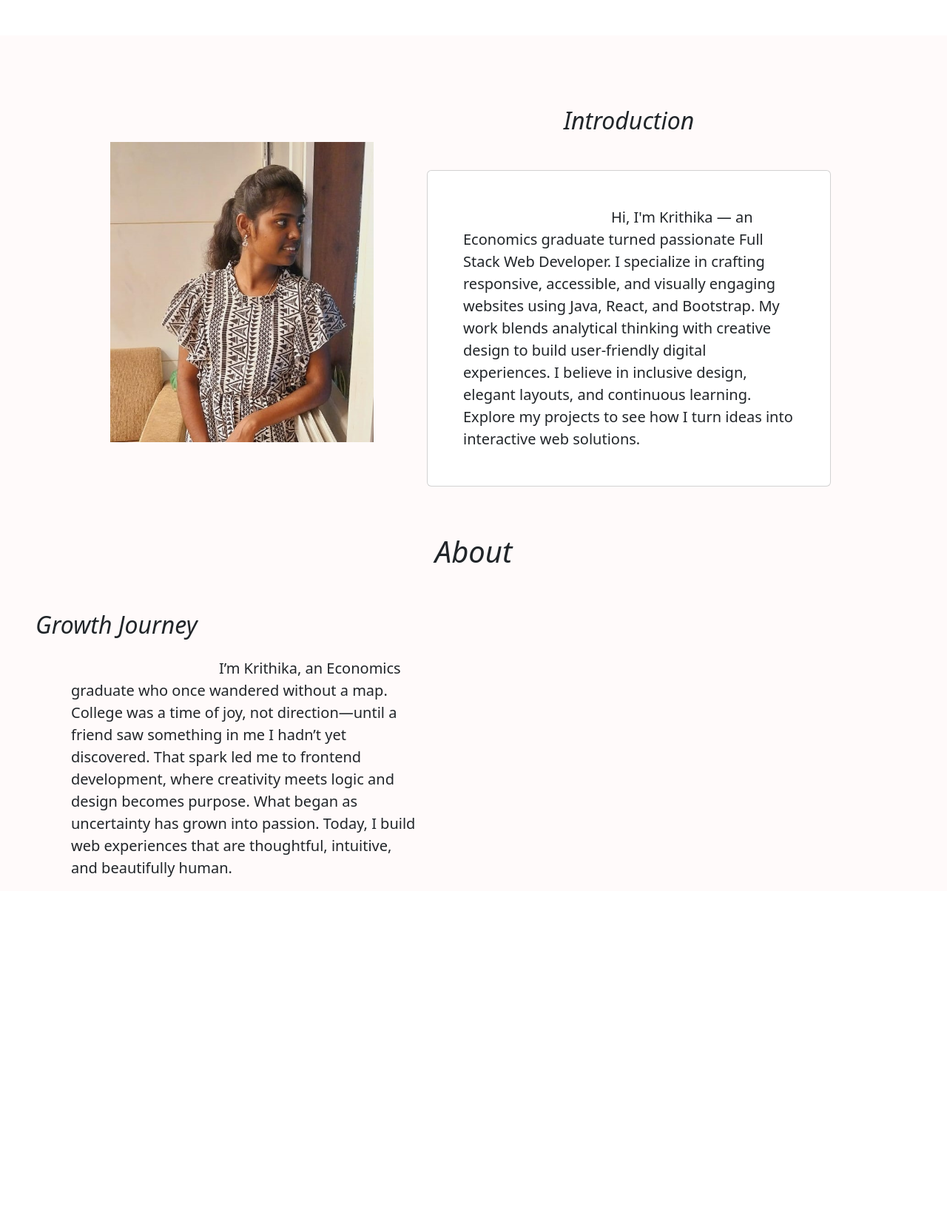
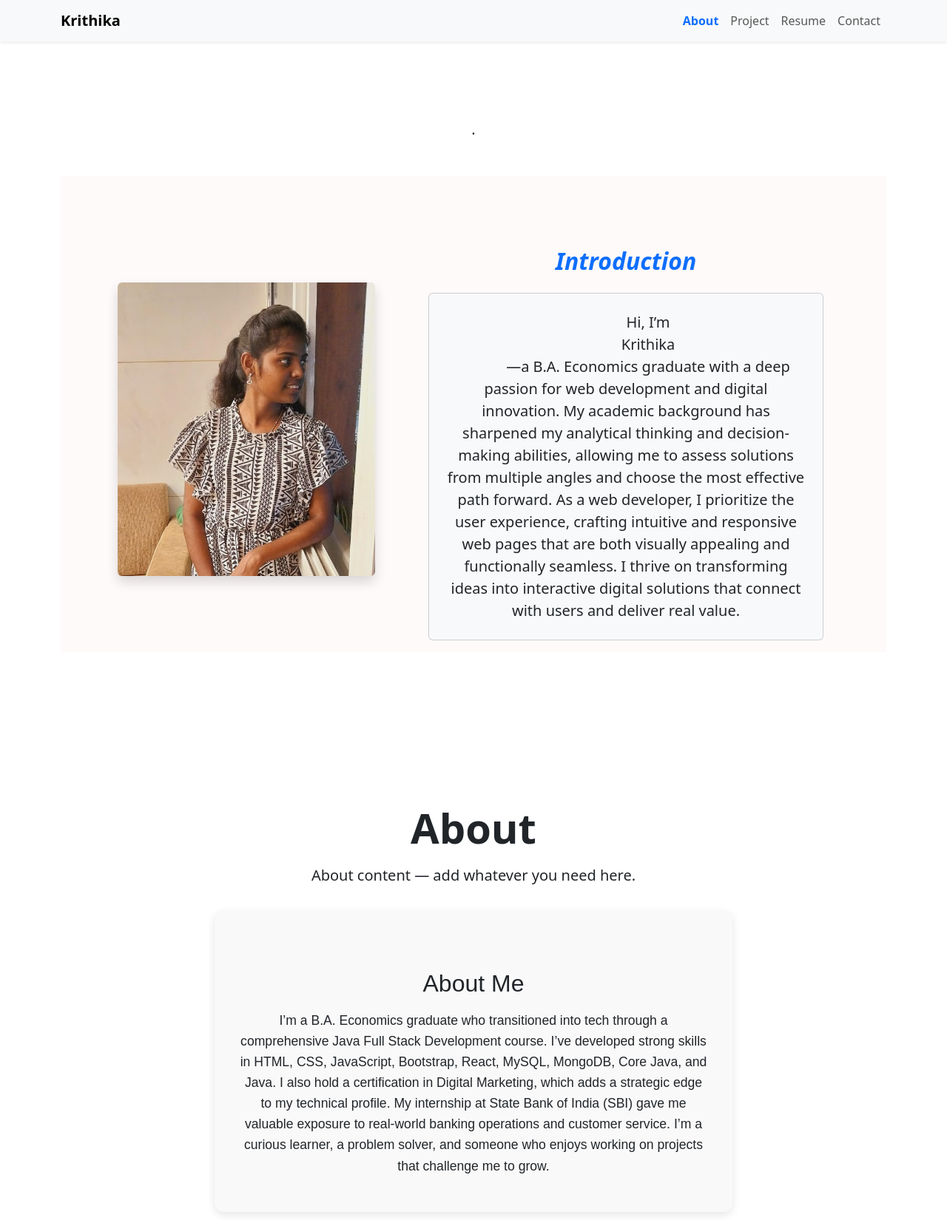
Before and after one commit to code-by-kiki/portfolio, a React (Create React App) app: page / in a window 1280 px wide. Shown: the top 1654 px of the page at 74% size. Before the commit the page ends 1205 px from the top, so only its background shows below. Built offline with nearby package versions, Linux system fonts and the light colour scheme.

Commit message:
Add Navbar and some changes in About

```diff
--- a/package.json
+++ b/package.json
@@ -7,6 +7,9 @@
     "@testing-library/jest-dom": "^6.8.0",
     "@testing-library/react": "^16.3.0",
     "@testing-library/user-event": "^13.5.0",
+    "animejs": "^3.2.2",
+    "bootstrap": "^5.3.8",
+    "gsap": "^3.13.0",
     "react": "^19.1.1",
     "react-dom": "^19.1.1",
     "react-scripts": "5.0.1",
--- a/src/components/About.js
+++ /dev/null
@@ -1,29 +0,0 @@
-import React from "react";
-function About()
-{
-  return(
-    <section id='about'>
-            <div className='row mt-5'>
-             <div className='col'>
-             <div className="d-flex justify-content-center">
-               <h1><i>About</i></h1>
-             </div>
-             </div>
-             <div className='row'>
-                <div className='col-xl-6 col-md-6 me-1'>
-                  <h2 className="ms-5 mt-5"><i>Growth Journey</i></h2>
-                  <p style={{ textIndent: '10em' }} className='fs-5 mt-4 ms-5 px-5 '>
-                      I’m Krithika, an Economics graduate who once wandered without a map.
-                      College was a time of joy, not direction—until a friend saw something in me I hadn’t yet discovered.
-                      That spark led me to frontend development, where creativity meets logic and design becomes purpose.
-                      What began as uncertainty has grown into passion. Today, I build web experiences that are thoughtful,
-                      intuitive, and beautifully human.
-                  </p>
-                </div>
-             </div>
-           </div>
-     </section>
-  );
-}
-
-export default About;
--- /dev/null
+++ b/src/components/About.jsx
@@ -0,0 +1,59 @@
+import React, { useEffect, useRef } from 'react';
+import anime from 'animejs';
+
+const About = () => {
+  const aboutRef = useRef(null);
+
+  useEffect(() => {
+    anime({
+      targets: aboutRef.current,
+      translateY: [-50, 0],
+      opacity: [0, 1],
+      duration: 1200,
+      easing: 'easeOutExpo'
+    });
+  }, []);
+
+  return (
+    <div
+      ref={aboutRef}
+      className="about-box"
+      style={{
+        backgroundColor: '#f9f9f9',
+        padding: '2rem',
+        borderRadius: '12px',
+        boxShadow: '0 4px 12px rgba(0,0,0,0.1)',
+        maxWidth: '700px',
+        margin: '2rem auto',
+        fontFamily: 'Arial, sans-serif',
+        transition: 'transform 0.3s ease, box-shadow 0.3s ease',
+      }}
+      onMouseEnter={() => {
+        anime({
+          targets: aboutRef.current,
+          scale: 1.03,
+          boxShadow: '0 8px 20px rgba(0,0,0,0.1)',
+          duration: 300,
+          easing: 'easeOutQuad'
+        });
+      }}
+      onMouseLeave={() => {
+        anime({
+          targets: aboutRef.current,
+          scale: 1,
+          boxShadow: '0 4px 12px rgba(0,0,0,0.1)',
+          duration: 300,
+          easing: 'easeOutQuad'
+        });
+      }}
+    >
+      <h2 style={{ textAlign: 'center', marginBottom: '1rem' }} className='mt-5'> About Me</h2>
+      <p style={{ fontSize: '1.1rem', lineHeight: '1.6' }}>
+        I’m a B.A. Economics graduate who transitioned into tech through a comprehensive Java Full Stack Development course. I’ve developed strong skills in HTML, CSS, JavaScript, Bootstrap, React, MySQL, MongoDB, Core Java, and Java. I also hold a certification in Digital Marketing, which adds a strategic edge to my technical profile.
+        My internship at State Bank of India (SBI) gave me valuable exposure to real-world banking operations and customer service. I’m a curious learner, a problem solver, and someone who enjoys working on projects that challenge me to grow.
+      </p>
+    </div>
+  );
+};
+
+export default About;
--- /dev/null
+++ b/src/components/Skills.jsx
@@ -0,0 +1 @@
+import React from "react";
--- a/src/components/home.js
+++ /dev/null
@@ -1,36 +0,0 @@
-import React from 'react';
-import About from './About';
-import picture from '../assest/profile-pic.jpg'
-function Introduction(){
-    return (
-
-        <section style={{backgroundColor:'snow'}}>
-
-        <div className='container'>
-            <div className='row mb-5 mt-5 pt-5 md-d-flex justify-content-center'>
-
-                 <div className='col-xl-4 mt-5 pt-5 me-5 mb-5 '>
-              <img src={picture} alt="Profile" className="img-fluid" width={450} height={450} />
-                </div>
-
-                <div className='col-xl-6  me-2 '>
-                    <h2 class='d-flex justify-content-center mt-5'><i>Introduction</i></h2>
-                     <p style={{textIndent:'10em'}} className='card body p-5 mt-5 fs-5'>Hi, I'm Krithika — an Economics graduate turned passionate Full Stack Web Developer.
-                     I specialize in crafting responsive, accessible, and visually engaging websites using Java, React, and Bootstrap.
-                     My work blends analytical thinking with creative design to build user-friendly digital experiences.
-                     I believe in inclusive design, elegant layouts, and continuous learning.
-                     Explore my projects to see how I turn ideas into interactive web solutions.
-                    </p>
-                </div>
-
-
-            </div>
-
-        </div>
-           <About/>
-        </section>
-
-    )
-}
-
-export default Introduction;
--- /dev/null
+++ b/src/components/home.jsx
@@ -0,0 +1,35 @@
+import React from 'react';
+import picture from "../assest/profile-pic.jpg";
+import About from './About';
+import Navbar from './navbar';
+
+function Home()
+{
+ return (
+    <section style={{ backgroundColor: 'snow' }}   >
+      <div className='container'>
+        <div className='row mb-5 mt-5 pt-5 justify-content-center'>
+
+          <div className='col-xl-4 mt-5 pt-5 me-5 mb-5' >
+            <img src={picture} alt="Profile" className="img-fluid rounded shadow" width={450} height={450} />
+          </div>
+
+          <div className='col-xl-6 me-2' >
+            <h2 className='text-center mt-5 fw-bold text-primary'>
+              <i>Introduction</i>
+            </h2>
+            <p className='card p-4 mt-4 fs-5' style={{ textIndent: '3em', backgroundColor: '#f8f9fa' }}>
+             Hi, I’m <strong>Krithika</strong> —a B.A. Economics graduate with a deep passion for web development and digital innovation. My academic background has sharpened my
+             analytical thinking and decision-making abilities, allowing me to assess solutions from multiple angles and choose the most effective path forward.
+            As a web developer, I prioritize the user experience, crafting intuitive and responsive web pages that are both visually appealing and functionally seamless.
+            I thrive on transforming ideas into interactive digital solutions that connect with users and deliver real value.
+            </p>
+          </div>
+
+        </div>
+      </div>
+    </section>
+  );
+};
+
+export default Home;
--- /dev/null
+++ b/src/components/navbar.jsx
@@ -0,0 +1,75 @@
+import React, { useEffect, useRef, useState } from 'react';
+const NAV_ITEMS = [
+{ id: 'about', label: 'About' },
+{ id: 'project', label: 'Project' },
+{ id: 'resume', label: 'Resume'},
+{ id: 'contact', label: 'Contact' },
+];
+
+
+function Navbar() {
+const [active, setActive] = useState('home');
+const observerRef = useRef(null);
+
+
+// observe sections to mark active link
+useEffect(() => {
+const sections = NAV_ITEMS.map(i => document.getElementById(i.id)).filter(Boolean);
+if (!sections.length) return;
+
+
+const observer = new IntersectionObserver(
+entries => {
+entries.forEach(entry => {
+if (entry.isIntersecting) setActive(entry.target.id);
+});
+},
+{
+root: null,
+rootMargin: '-40% 0px -40% 0px',
+threshold: 0,
+}
+);
+
+
+sections.forEach(s => observer.observe(s));
+observerRef.current = observer;
+return () => observer.disconnect();
+}, []);
+
+
+const handleNavClick = id => {
+const el = document.getElementById(id);
+if (!el) return;
+el.scrollIntoView({ behavior: 'smooth', block: 'start' });
+};
+
+
+return (
+<nav className="navbar navbar-expand-lg navbar-light bg-light fixed-top shadow-sm">
+<div className="container">
+<a className="navbar-brand fw-bold" href="#home" onClick={() => handleNavClick('home')}>Krithika</a>
+<button className="navbar-toggler" type="button" data-bs-toggle="collapse" data-bs-target="#navbarNav">
+<span className="navbar-toggler-icon"></span>
+</button>
+<div className="collapse navbar-collapse" id="navbarNav">
+<ul className="navbar-nav ms-auto">
+{NAV_ITEMS.map(item => (
+<li key={item.id} className="nav-item">
+<button
+onClick={() => handleNavClick(item.id)}
+className={`nav-link btn btn-link ${active === item.id ? 'active text-primary fw-bold' : ''}`}
+style={{ textDecoration: 'none' }}
+>
+{item.label}
+</button>
+</li>
+))}
+</ul>
+</div>
+</div>
+</nav>
+);
+}
+
+export default Navbar;
--- a/src/index.js
+++ b/src/index.js
@@ -2,12 +2,14 @@ import React from 'react';
 import ReactDOM from 'react-dom/client';
 import './index.css';
 import Introduction from './components/home';
+import Nav from './pages/navbar';
 import reportWebVitals from './reportWebVitals';
+import Home from './components/home';
 
 const root = ReactDOM.createRoot(document.getElementById('root'));
 root.render(
   <React.StrictMode>
-   <Introduction/>
+   <Nav/>
   </React.StrictMode>
 );
 
--- /dev/null
+++ b/src/pages/navbar.jsx
@@ -0,0 +1,39 @@
+import React from "react";
+import Home from "../components/home";
+import About from "../components/About";
+import Navbar from '../components/navbar';
+
+
+function Section({ id, title, children }) {
+return (
+<section id={id} className="min-vh-100 d-flex align-items-center justify-content-center p-5" tabIndex={-1}>
+<div className="container text-center">
+<h2 className="display-4 fw-bold mb-3">{title}</h2>
+<p className="lead">{children}</p>
+</div>
+</section>
+);
+}
+
+
+function Nav() {
+return (
+<div>
+<Navbar />
+<main className="pt-5 mt-5">
+<Section id="home" title="">.
+    <Home/>
+</Section>
+<Section id="about" title="About">About content — add whatever you need here.
+    <About/>
+</Section>
+
+<Section id="project" title="Project">Services content — explain your features.</Section>
+<Section id="resume" title="Resume">Services content — explain your features.</Section>
+<Section id="contact" title="Contact">Contact form or details here.</Section>
+</main>
+</div>
+);
+}
+
+export default Nav;
```
Also changed, not shown: src/components/navbar.js (deleted, +0 -18 lines), src/components/skills.js (deleted, +0 -11 lines), 1 other file (tests, documents, lock files or other folders).
